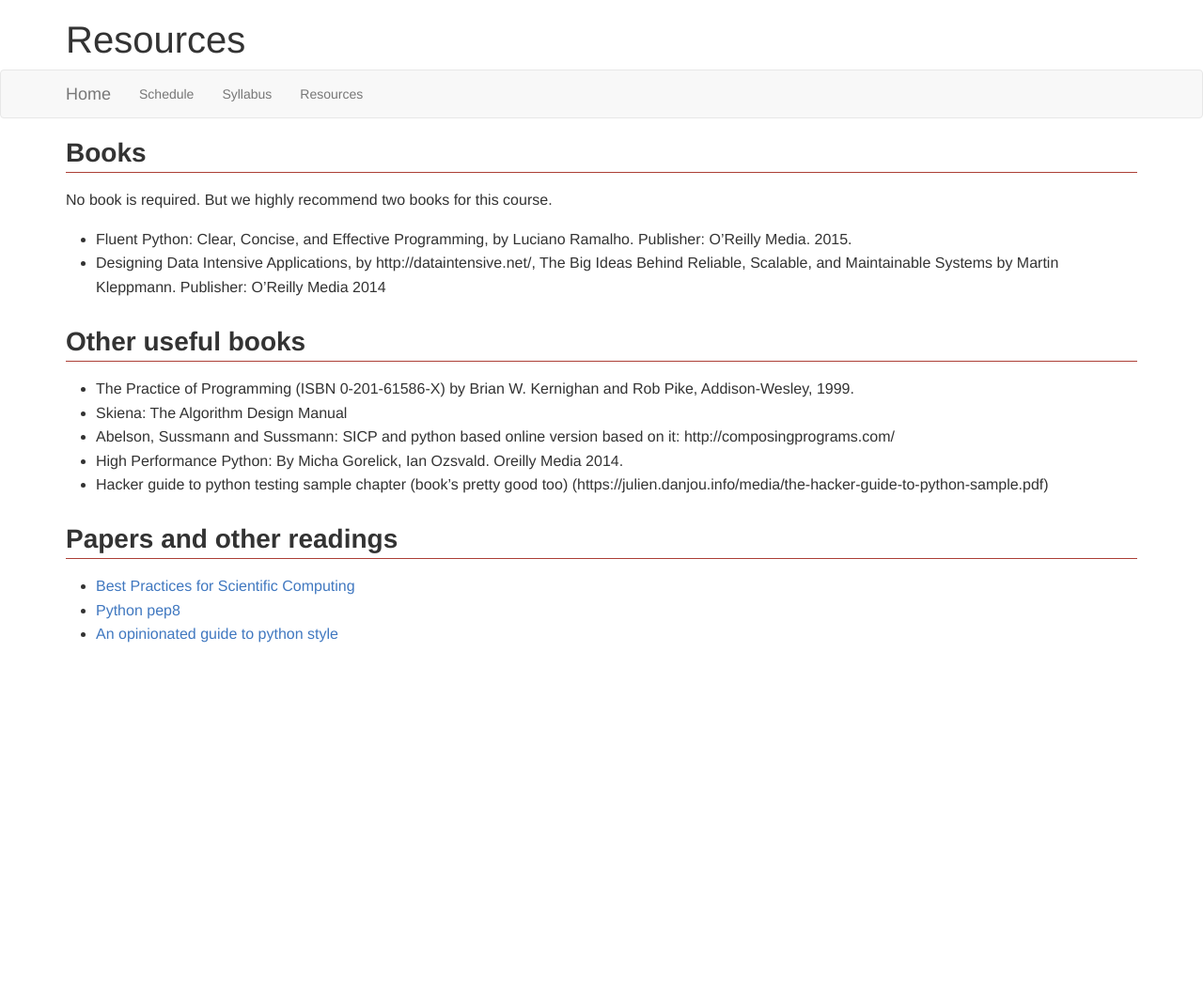
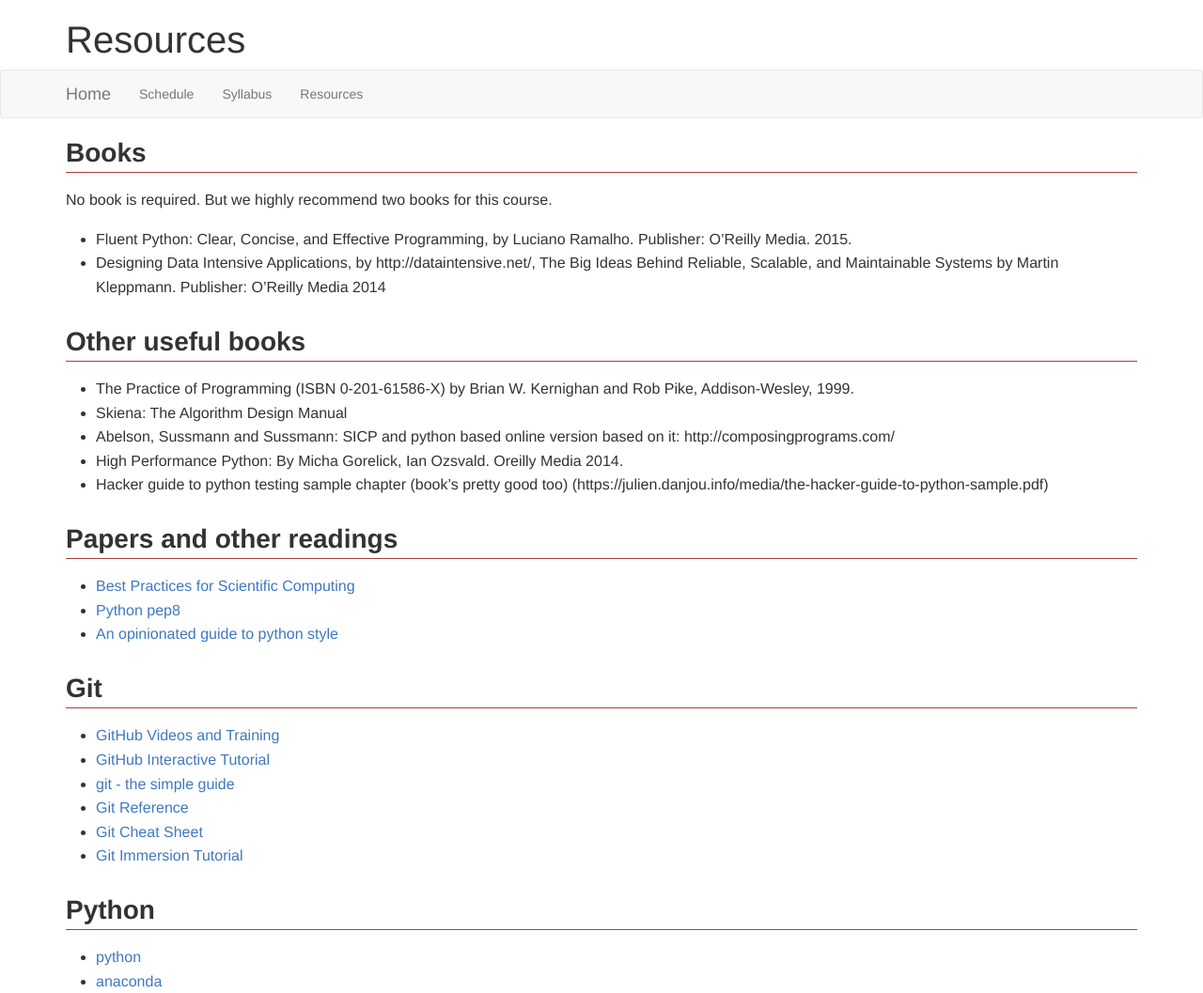
Before and after one commit to xuwd11/cs207_Weidong_Xu, a Jekyll site: the page built from resources.md, in a window 1280 px wide. Shown: the whole page at 94% size. Built offline with Jekyll 4.4.1, drawn with Linux system fonts in a browser that asks for light colours; nearby versions of some CDN libraries; before the commit the page ends 900 px from its top, so only the background shows below that.

Commit message:
git and python resources.

```diff
--- a/resources.md
+++ b/resources.md
@@ -27,3 +27,17 @@ Publisher: O'Reilly Media 2014
 - [Best Practices for Scientific Computing](http://iacs-courses.seas.harvard.edu/courses/cs207/resources/BestPratices.pdf)
 - [Python pep8](https://www.python.org/dev/peps/pep-0008/)
 - [An opinionated guide to python style](https://github.com/amontalenti/elements-of-python-style)
+
+## Git
+
+* [GitHub Videos and Training](https://www.youtube.com/user/github)
+* [GitHub Interactive Tutorial](https://try.github.io/levels/1/challenges/1)
+* [git - the simple guide](http://rogerdudler.github.io/git-guide/)
+* [Git Reference](https://git-scm.com/docs)
+* [Git Cheat Sheet](https://services.github.com/on-demand/downloads/github-git-cheat-sheet.pdf)
+* [Git Immersion Tutorial](http://gitimmersion.com)
+
+## Python
+
+* [python](https://www.python.org/about/gettingstarted/)
+* [anaconda](https://www.continuum.io/anaconda-overview)
```
